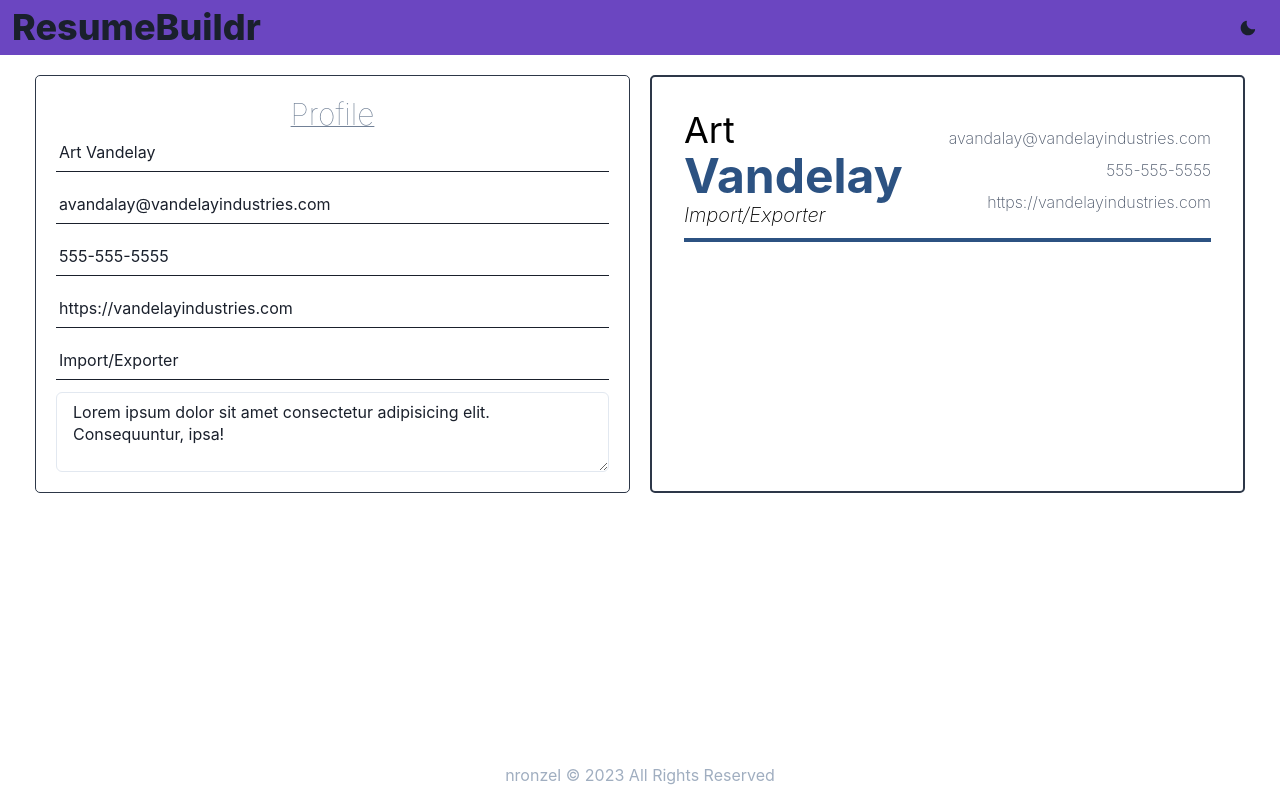
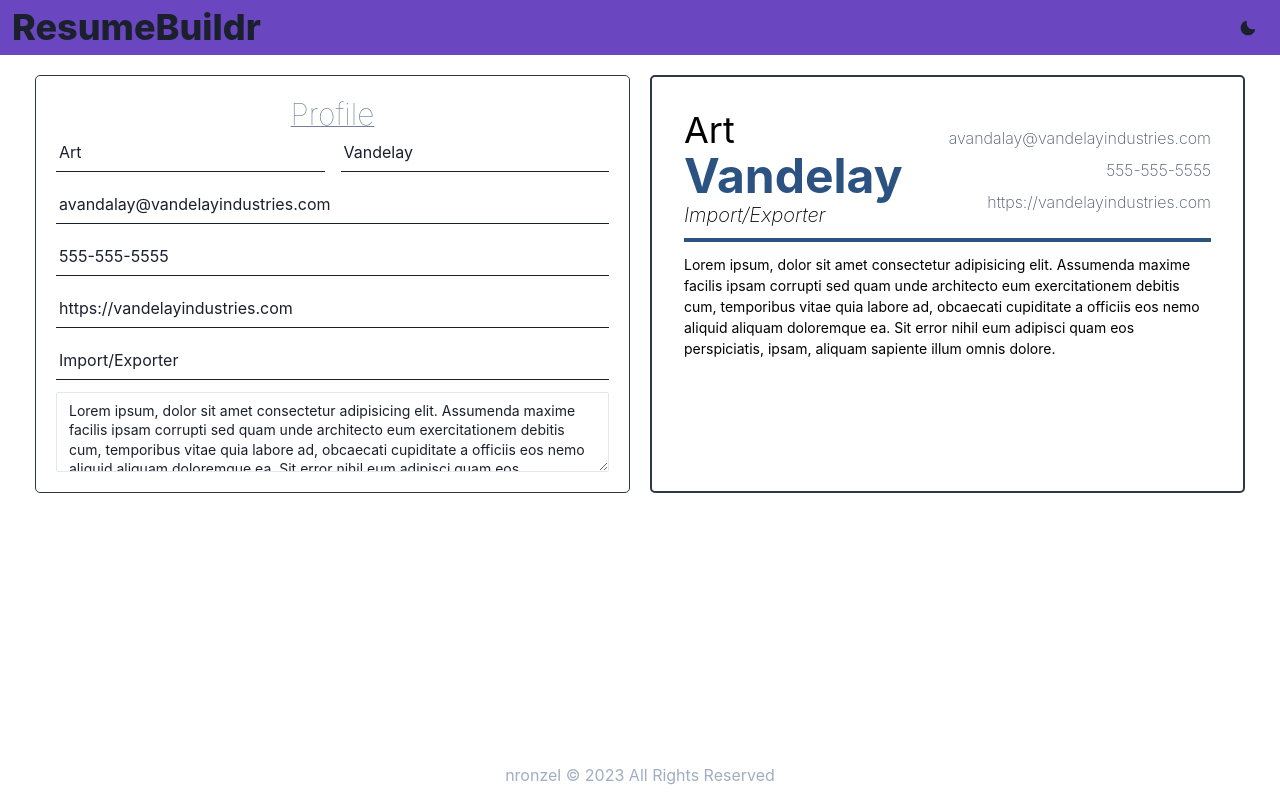
Before and after one commit to nronzel/resume-maker, a React (Vite) app: page / in a window 1280 px wide. Built offline with nearby package versions, Linux system fonts and the light colour scheme.

Commit message:
refactor: split first and last name

```diff
--- a/src/components/MainInfoSection.jsx
+++ b/src/components/MainInfoSection.jsx
@@ -1,4 +1,4 @@
-import { FormControl, Heading, Input, Textarea } from "@chakra-ui/react";
+import { FormControl, Heading, Input, Textarea, Flex } from "@chakra-ui/react";
 import React, { Component } from "react";
 
 export class MainInfoSection extends Component {
@@ -25,20 +25,31 @@ export class MainInfoSection extends Component {
           justifyContent="center"
           flexDir="column"
         >
+          <Flex w="100%" gap={4}>
             <Input
-            defaultValue="Art Vandelay"
+              defaultValue="Art"
               borderBottom="1px solid"
               p="3px"
               variant="flushed"
               onChange={this.props.handleChange}
-            name="name"
+              name="firstName"
             ></Input>
+            <Input
+              defaultValue="Vandelay"
+              borderBottom="1px solid"
+              p="3px"
+              variant="flushed"
+              onChange={this.props.handleChange}
+              name="lastName"
+            ></Input>
+          </Flex>
           <Input
             defaultValue="avandalay@vandelayindustries.com"
             borderBottom="1px solid"
             p="3px"
             variant="flushed"
             name="email"
+            onChange={this.props.handleChange}
           ></Input>
           <Input
             defaultValue="555-555-5555"
@@ -46,6 +57,7 @@ export class MainInfoSection extends Component {
             p="3px"
             variant="flushed"
             name="phone"
+            onChange={this.props.handleChange}
           ></Input>
           <Input
             defaultValue="https://vandelayindustries.com"
@@ -53,6 +65,7 @@ export class MainInfoSection extends Component {
             p="3px"
             variant="flushed"
             name="link"
+            onChange={this.props.handleChange}
           ></Input>
           <Input
             defaultValue="Import/Exporter"
@@ -60,11 +73,14 @@ export class MainInfoSection extends Component {
             p="3px"
             variant="flushed"
             name="title"
+            onChange={this.props.handleChange}
           ></Input>
           <Textarea
             placeholder="Objective statement"
-            defaultValue="Lorem ipsum dolor sit amet consectetur adipisicing elit. Consequuntur, ipsa!"
+            defaultValue="Lorem ipsum, dolor sit amet consectetur adipisicing elit. Assumenda maxime facilis ipsam corrupti sed quam unde architecto eum exercitationem debitis cum, temporibus vitae quia labore ad, obcaecati cupiditate a officiis eos nemo aliquid aliquam doloremque ea. Sit error nihil eum adipisci quam eos perspiciatis, ipsam, aliquam sapiente illum omnis dolore."
             name="description"
+            size="sm"
+            onChange={this.props.handleChange}
           ></Textarea>
         </FormControl>
       </>
--- a/src/components/MainSection.jsx
+++ b/src/components/MainSection.jsx
@@ -8,29 +8,32 @@ export class MainSection extends Component {
     super(props);
     this.state = {
       profile: {
-        name: "Art Vandelay",
+        firstName: "Art",
+        lastName: "Vandelay",
         email: "avandalay@vandelayindustries.com",
         phone: "555-555-5555",
         link: "https://vandelayindustries.com",
         title: "Import/Exporter",
         description:
-          "Lorem ipsum dolor sit amet consectetur adipisicing elit. Consequuntur, ipsa!",
+          "Lorem ipsum, dolor sit amet consectetur adipisicing elit. Assumenda maxime facilis ipsam corrupti sed quam unde architecto eum exercitationem debitis cum, temporibus vitae quia labore ad, obcaecati cupiditate a officiis eos nemo aliquid aliquam doloremque ea. Sit error nihil eum adipisci quam eos perspiciatis, ipsam, aliquam sapiente illum omnis dolore.",
       },
     };
   }
 
   handleInputChange = (e) => {
     const { name, value } = e.target;
-    this.setState({ [name]: value });
+    this.setState({ profile: { [name]: value } });
   };
 
   render() {
-    const { name, email, phone, link, title, description } = this.state.profile;
+    const { firstName, lastName, email, phone, link, title, description } =
+      this.state.profile;
     return (
       <Flex justifyContent="center" gap={5}>
         <ResumeForm handleChange={this.handleInputChange} />
         <ResumePreview
-          name={name}
+          firstName={firstName}
+          lastName={lastName}
           email={email}
           phone={phone}
           link={link}
--- a/src/components/ProfileSectionPreview.jsx
+++ b/src/components/ProfileSectionPreview.jsx
@@ -7,6 +7,7 @@ export class ProfileSectionPreview extends Component {
   }
   render() {
     return (
+      <Box p="0" m="0" w="100%">
         <Flex
           justifyContent="space-between"
           w="100%"
@@ -17,10 +18,10 @@ export class ProfileSectionPreview extends Component {
         >
           <Box>
             <Heading size="xl" fontWeight="400">
-            {this.props.name.split(" ")[0]}
+              {this.props.firstName}
             </Heading>
             <Heading size="2xl" color="blue.700">
-            {this.props.name.split(" ")[1]}
+              {this.props.lastName}
             </Heading>
             <Text fontSize="xl" as="i" fontWeight="thin">
               {this.props.title}
@@ -28,17 +29,36 @@ export class ProfileSectionPreview extends Component {
           </Box>
           <Spacer />
           <VStack w="50%">
-          <Text w="100%" textAlign={"right"} color="gray.600" fontWeight="thin">
+            <Text
+              w="100%"
+              textAlign={"right"}
+              color="gray.600"
+              fontWeight="thin"
+            >
               {this.props.email}
             </Text>
-          <Text w="100%" textAlign={"right"} color="gray.600" fontWeight="thin">
+            <Text
+              w="100%"
+              textAlign={"right"}
+              color="gray.600"
+              fontWeight="thin"
+            >
               {this.props.phone}
             </Text>
-          <Text w="100%" textAlign={"right"} color="gray.600" fontWeight="thin">
+            <Text
+              w="100%"
+              textAlign={"right"}
+              color="gray.600"
+              fontWeight="thin"
+            >
               {this.props.link}
             </Text>
           </VStack>
         </Flex>
+        <Text fontSize="sm" pt={3}>
+          {this.props.description}
+        </Text>
+      </Box>
     );
   }
 }
--- a/src/components/ResumePreview.jsx
+++ b/src/components/ResumePreview.jsx
@@ -20,7 +20,8 @@ export class ResumePreview extends Component {
         alignItems="center"
       >
         <ProfileSectionPreview
-          name={this.props.name}
+          firstName={this.props.firstName}
+          lastName={this.props.lastName}
           email={this.props.email}
           phone={this.props.phone}
           link={this.props.link}
```
Lines whose indentation alone changed are shown as unchanged.
